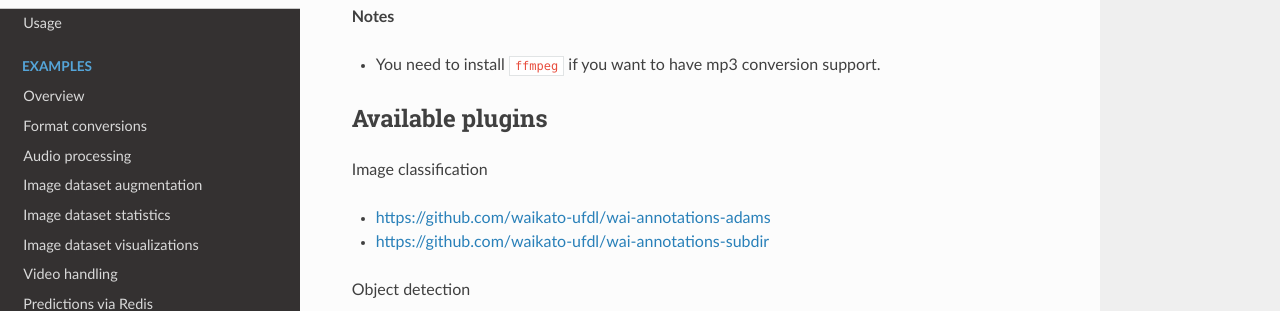
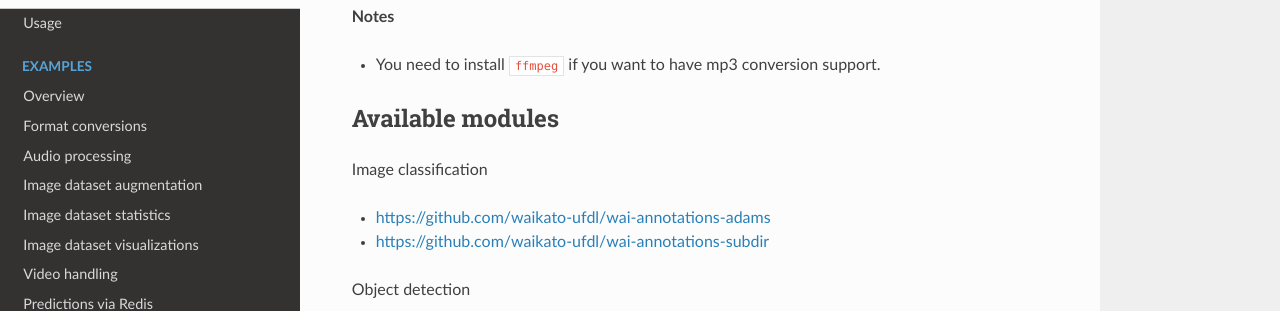
Before and after one commit to waikato-ufdl/wai-annotations-manual, an MkDocs documentation site: the page built from docs/install.md, in a window 1280 px wide and 900 px high, scrolled down 485 px. Shown: the part 158-469 px from the top of the window. Built offline with MkDocs 1.6.1, drawn with Linux system fonts in a browser that asks for light colours; nearby versions of some CDN libraries.

Commit message:
renamed plugins to modules

```diff
--- a/docs/install.md
+++ b/docs/install.md
@@ -32,7 +32,7 @@ pip install wai.annotations
 * You need to install `ffmpeg` if you want to have mp3 conversion support.
 
 
-# Available plugins
+# Available modules
 
 Image classification
 
```
